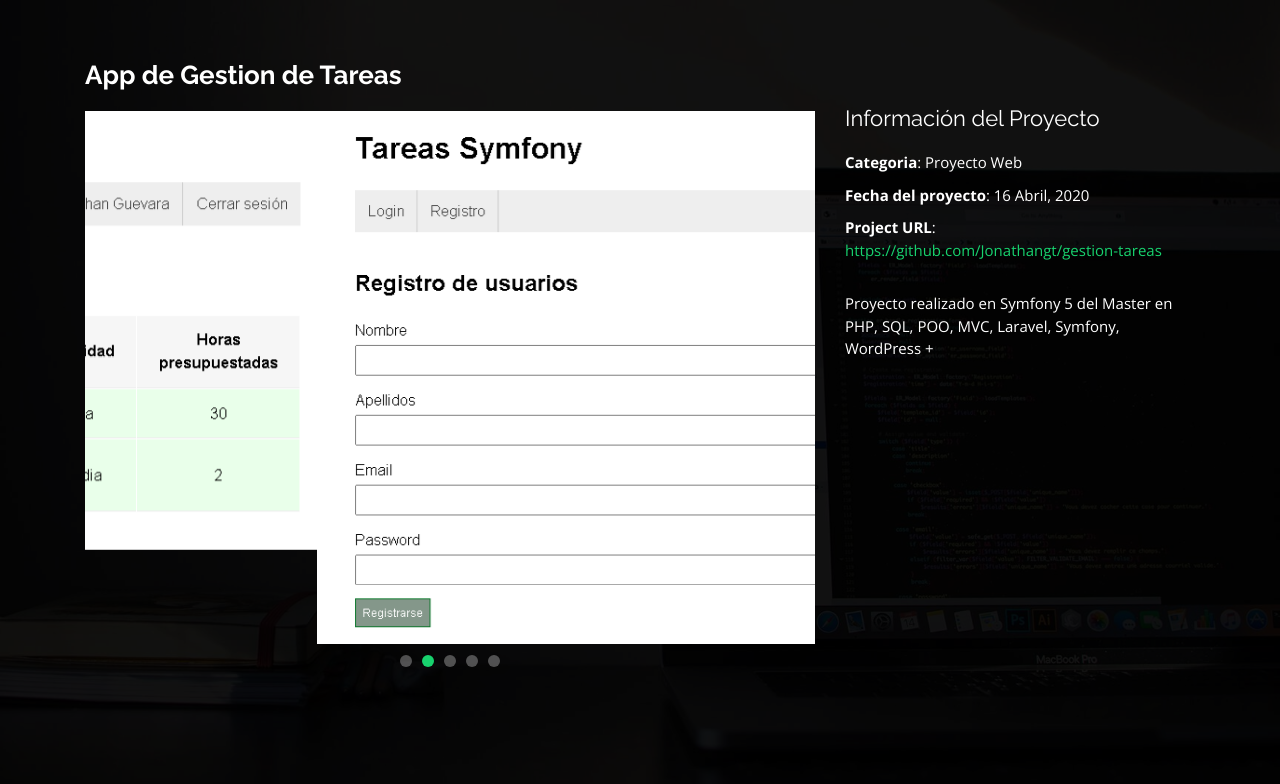
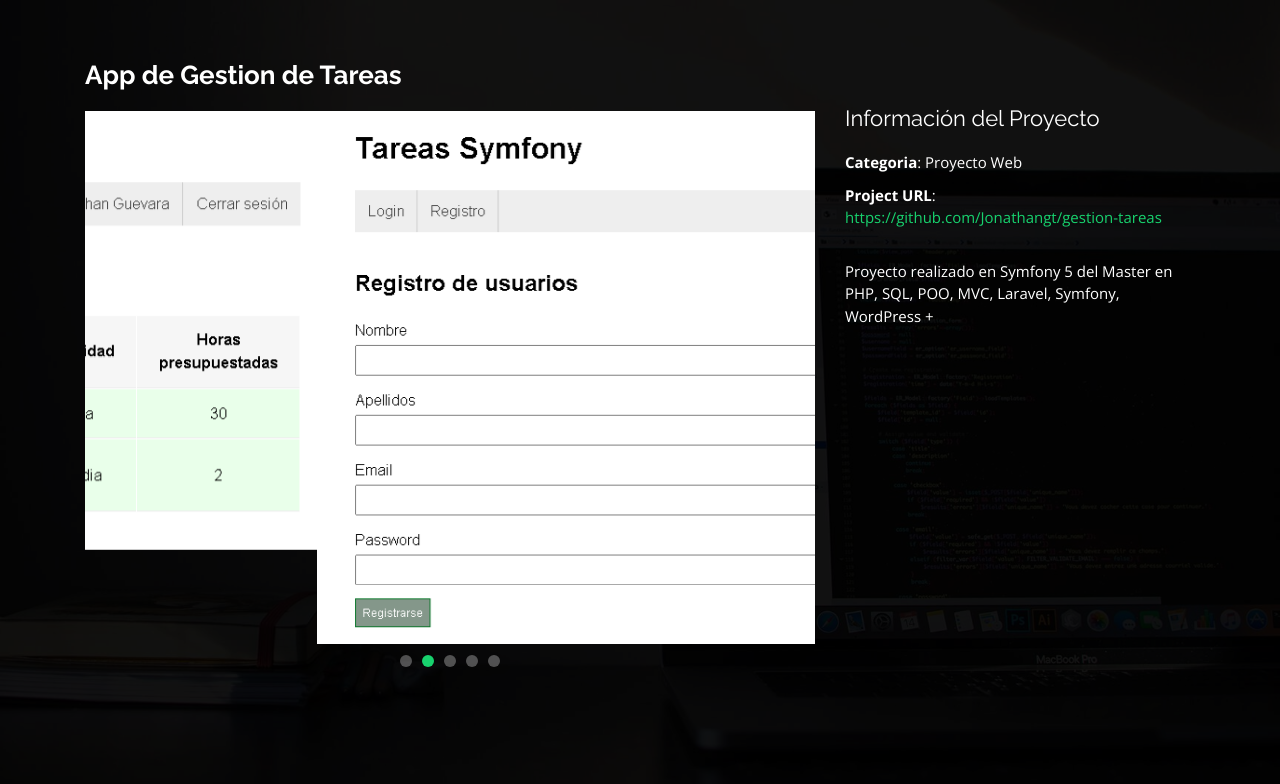
Before and after one commit to Jonathangt/portafolio, a plain HTML site: page proyectos/gestion_tareas.html in a window 1280 px wide. Drawn offline with nearby package versions, Linux system fonts and the light colour scheme.

Commit message:
Update gestion_tareas.html

```diff
--- a/proyectos/gestion_tareas.html
+++ b/proyectos/gestion_tareas.html
@@ -51,7 +51,6 @@
           <h3>Información del Proyecto</h3>
           <ul>
             <li><strong>Categoria</strong>: Proyecto Web</li>
-            <li><strong>Fecha del proyecto</strong>: 16 Abril, 2020</li>
             <li><strong>Project URL</strong>: <a   target="_blank" href="https://github.com/Jonathangt/gestion-tareas">https://github.com/Jonathangt/gestion-tareas</a></li>
           </ul>
           <p>
```
